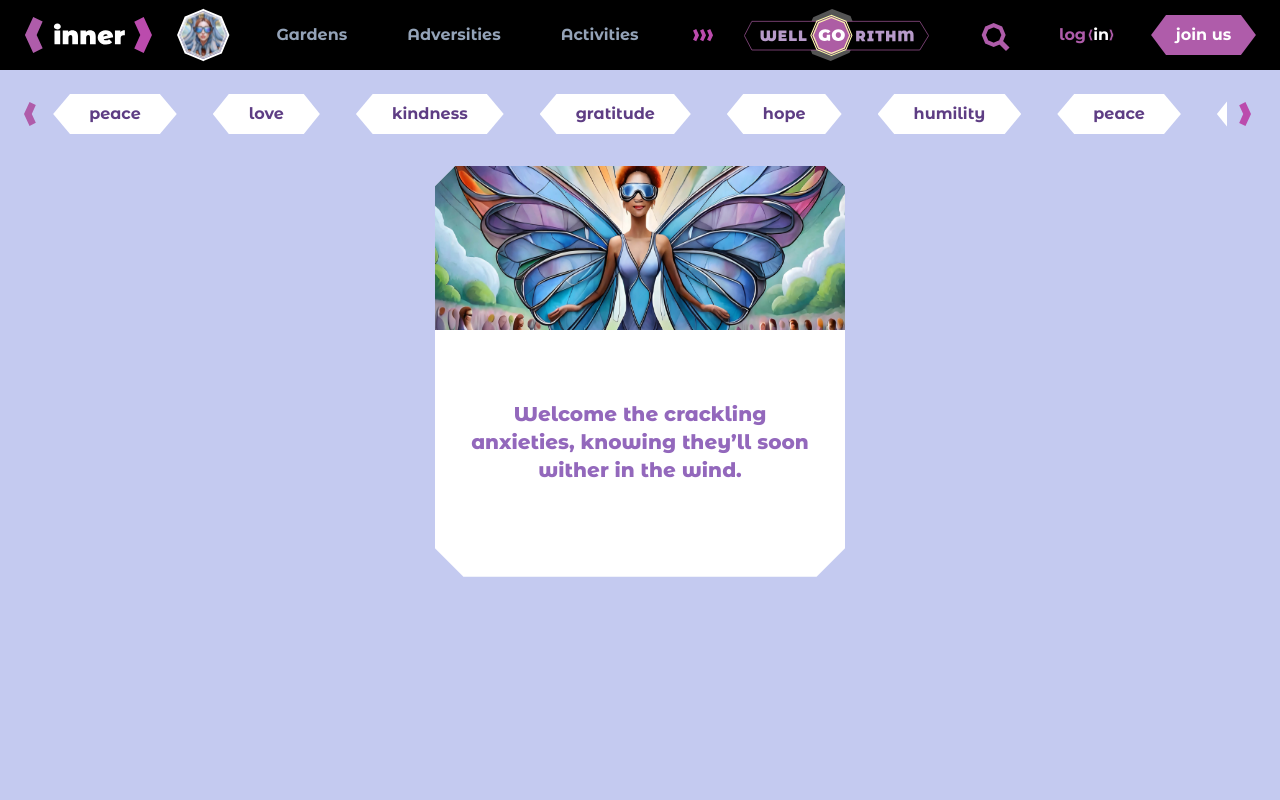
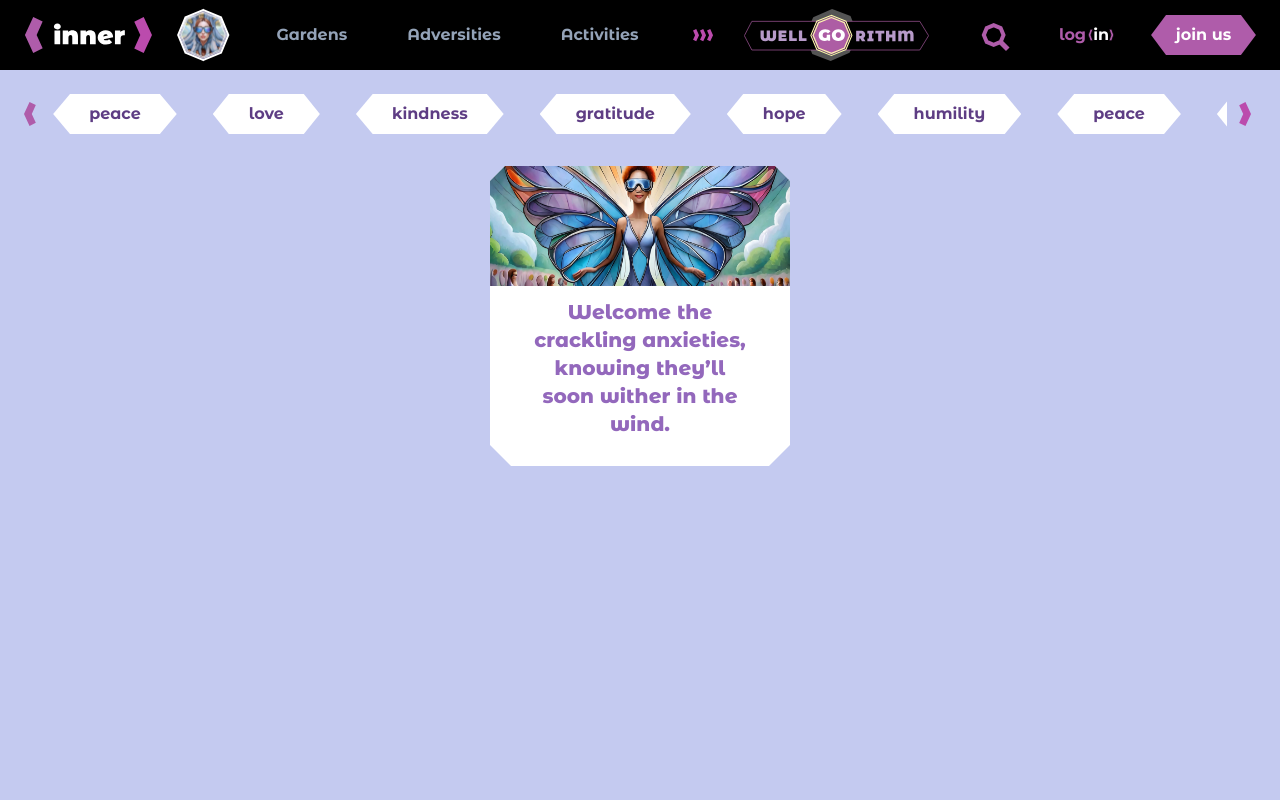
Before and after one commit to Etherwise/inner-garden-frontend, a Next.js app: page / in a window 1280 px wide. Shown: the top 800 px of the page. Built offline with nearby package versions, Linux system fonts and the light colour scheme.

Commit message:
refactor square card

```diff
--- a/app/(pages)/page.js
+++ b/app/(pages)/page.js
@@ -18,14 +18,13 @@ function Home() {
     <>
       <ExpressionFilter />
       <div className="flex min-h-screen flex-col items-center justify-between mt-6">
-        <div className="md:w-1/2 lg:w-1/3">
-          <SquareCard className="text-center">
-            <p className="text-purple-text text-xl font-extrabold pt-[69%]">Welcome the crackling anxieties, knowing they’ll soon wither in the wind.</p>
+        {/* <div className="md:w-1/2 lg:w-1/3">
+
+        </div> */}
+
+        <SquareCard className="text-center w-[300px] aspect-square">
+            <p className="text-purple-text text-xl font-extrabold pt-[46%]">Welcome the crackling anxieties, knowing they’ll soon wither in the wind.</p>
           </SquareCard>
-          {/* <WellgorithmCard className="h-[300px] text-center">
-            <p className="text-purple-text text-xl font-extrabold mt-6">Welcome the crackling anxieties, knowing they’ll soon wither in the wind.</p>
-          </WellgorithmCard> */}
-        </div>
         {/* <Banner className="h-[400px] w-full" angle={60} shape="hexagon">
           {heading}
         </Banner> */}
--- a/app/_components/cards/square_card.jsx
+++ b/app/_components/cards/square_card.jsx
@@ -16,8 +16,8 @@ const SquareCard = ({cardImage , children , upperAngle=5,lowerAngle=7, className
 
   return (
     <div ref={elementRef} className={`
-    relative aspect-square px-9
-    before:content-[""] before:absolute before:left-0 before:w-full before:h-full before:-z-10 before:bg-white
+    relative grid place-items-center px-9
+    before:content-[""] before:absolute before:w-full before:h-full before:-z-10 before:bg-white
     before:bg-[url(/assets/banner/banner.png)] before:bg-no-repeat before:bg-[length:100%_40%] before:bg-top
     pseduo-clip-path
     ${className}`}>
```
